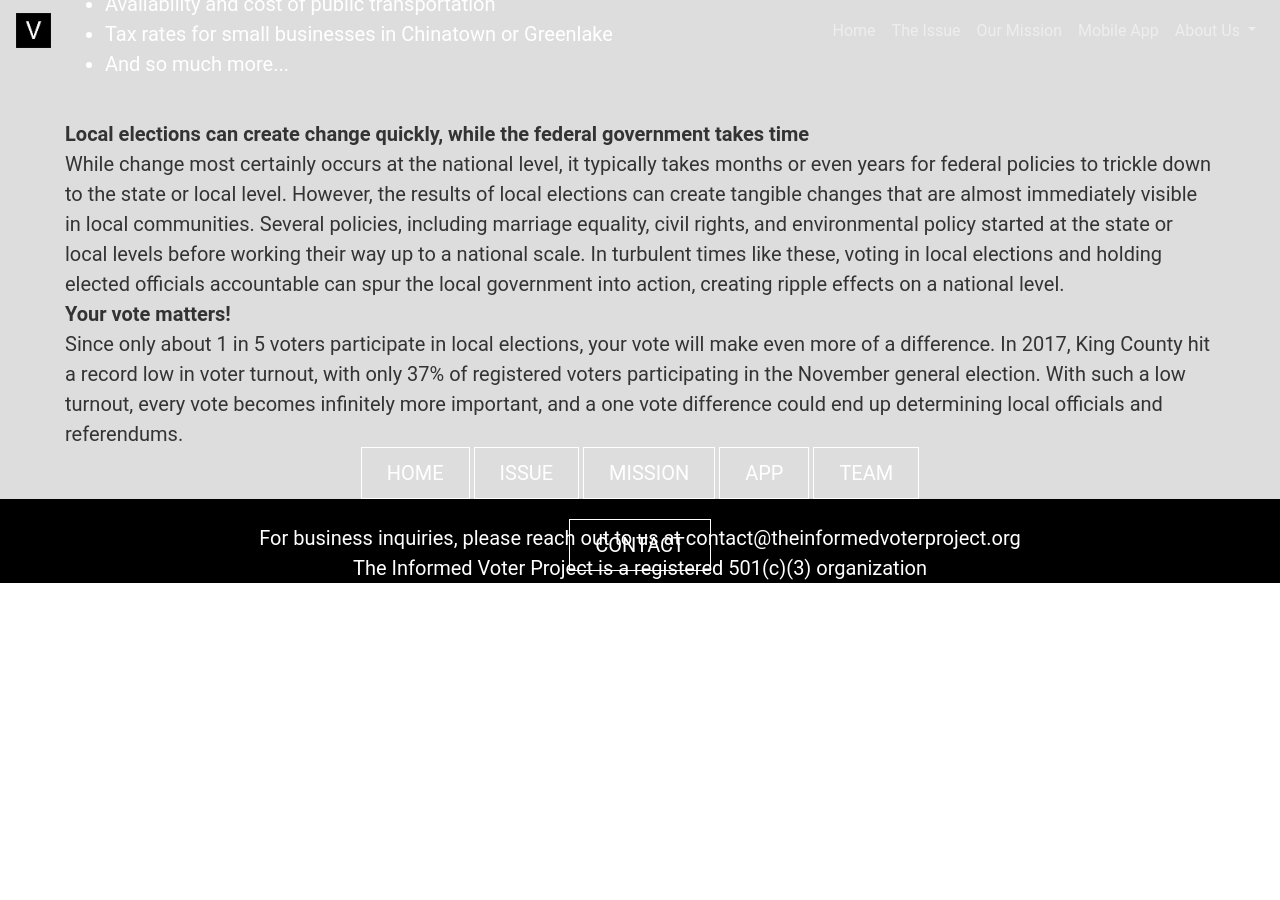
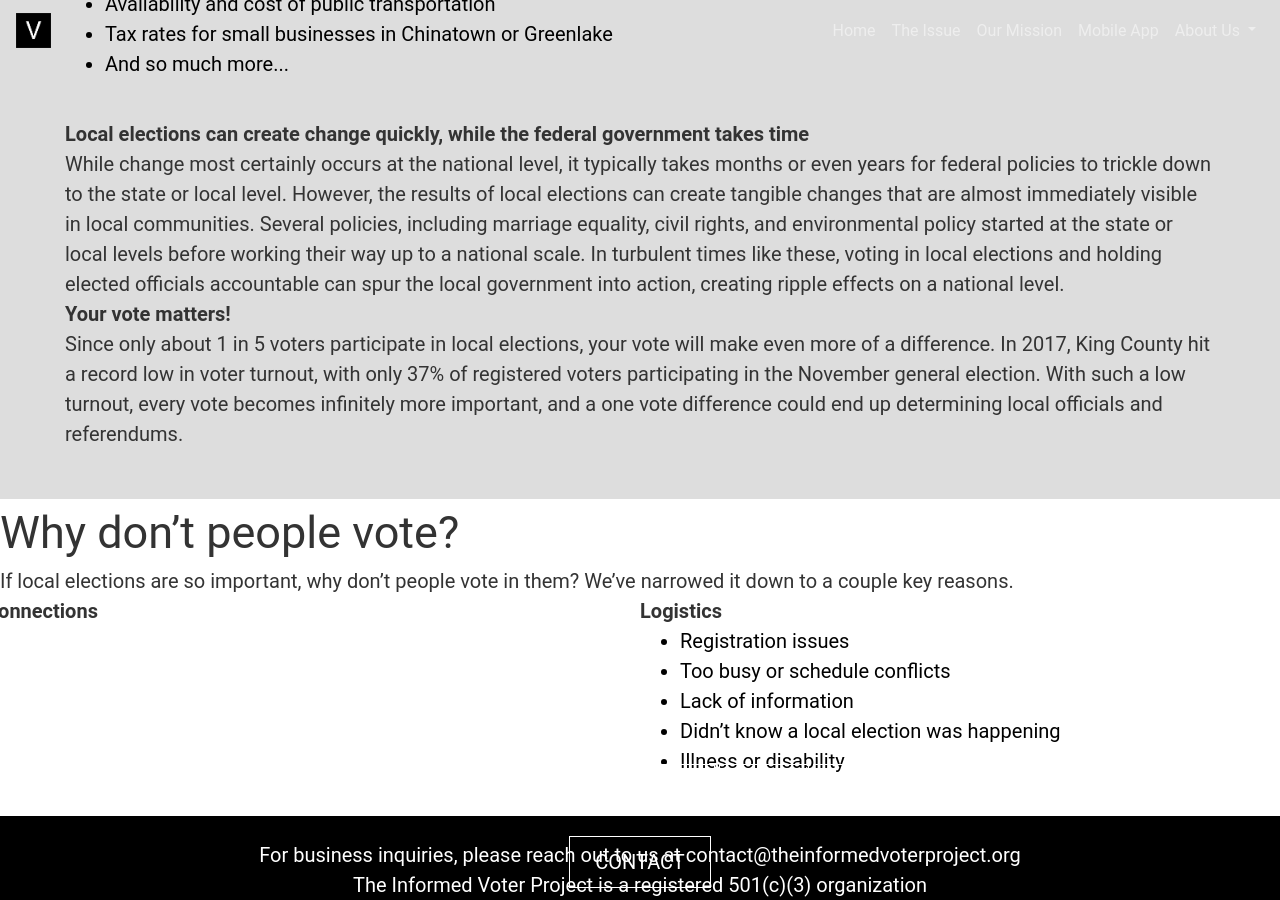
Before and after one commit to The-Informed-Voter-Project/website.github.io, a Jekyll site: the page built from issue/index.html, in a window 1280 px wide and 900 px high, scrolled down 1309 px. Built offline with Jekyll 4.4.1, drawn with Linux system fonts in a browser that asks for light colours; before the commit the page ends 1892 px from its top, so only the background shows below that.

Commit message:
Update index.html

```diff
--- a/issue/index.html
+++ b/issue/index.html
@@ -73,11 +73,11 @@
      <h7>Local elections make decisions that will directly affect your life</h7><br>
      <p8>Including but not limited to:</p8><br>
      <ul>
-        <li style="font-size: 20px;">Funding for police departments</li>
-        <li style="font-size: 20px;">Public education curricula and budgets</li>
-        <li style="font-size: 20px;">Availability and cost of public transportation</li>
-        <li style="font-size: 20px;">Tax rates for small businesses in Chinatown or Greenlake</li>
-        <li style="font-size: 20px;">And so much more...</li>
+        <li style="font-size: 20px; color:black;">Funding for police departments</li>
+        <li style="font-size: 20px; color:black;">Public education curricula and budgets</li>
+        <li style="font-size: 20px; color:black;">Availability and cost of public transportation</li>
+        <li style="font-size: 20px; color:black;">Tax rates for small businesses in Chinatown or Greenlake</li>
+        <li style="font-size: 20px; color:black;">And so much more...</li>
     </ul> <br>
      <h7>Local elections can create change quickly, while the federal government takes time</h7><br>
      <p8>While change most certainly occurs at the national level, it typically takes months or even years for federal policies to trickle down to the state or local level.
@@ -94,32 +94,32 @@
     </div>
 
 
- <!--   <h8>Why don’t people vote?</h8><br>
+    <h8>Why don’t people vote?</h8><br>
     <p8>If local elections are so important, why don’t people vote in them? We’ve narrowed it down to a couple key reasons.</p8> <br>
     <div class="row">
         <div class="column">
             <h7>Connections</h7><br>
             <ul>
-                <li style="font-size: 20px;">People don’t think their vote matters</li>
+                <li style="font-size: 20px color:black;;">People don’t think their vote matters</li>
                 <li style="font-size: 20px;">People don’t understand how local officials affect their lives</li>
             </ul> <br>
         </div>
         <div class="column">
             <h7>Logistics</h7><br>
             <ul>
-                <li style="font-size: 20px;">Registration issues</li>
-                <li style="font-size: 20px;">Too busy or schedule conflicts</li>
-                <li style="font-size: 20px;">Lack of information</li>
-                <li style="font-size: 20px;">Didn’t know a local election was happening</li>
-                <li style="font-size: 20px;">Illness or disability </li>
+                <li style="font-size: 20px; color:black;">Registration issues</li>
+                <li style="font-size: 20px; color:black;">Too busy or schedule conflicts</li>
+                <li style="font-size: 20px; color:black;">Lack of information</li>
+                <li style="font-size: 20px; color:black;">Didn’t know a local election was happening</li>
+                <li style="font-size: 20px; color:black;">Illness or disability </li>
             </ul> <br>
         </div>
-    </div> -->
+    </div>
 
 
  <footer style="background-color:black;">
  <div class="col text-center">
-    <div class="hero-text">
+    <div class="hero-text" style="margin-bottom:25px;">
         <a href="/app">Home</a>
         <a href="/app">Issue</a>
         <a href="/app">Mission</a>
```
